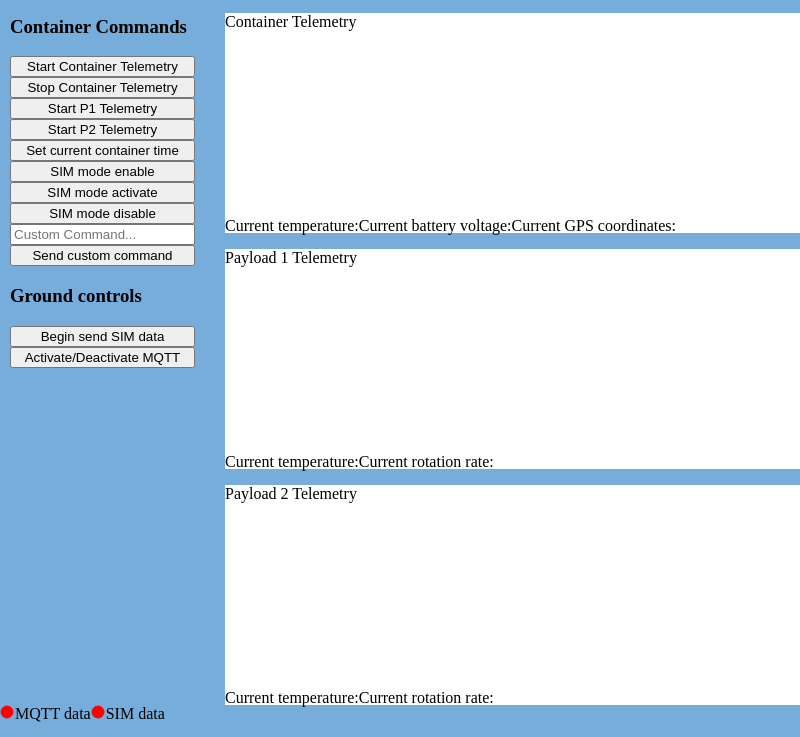
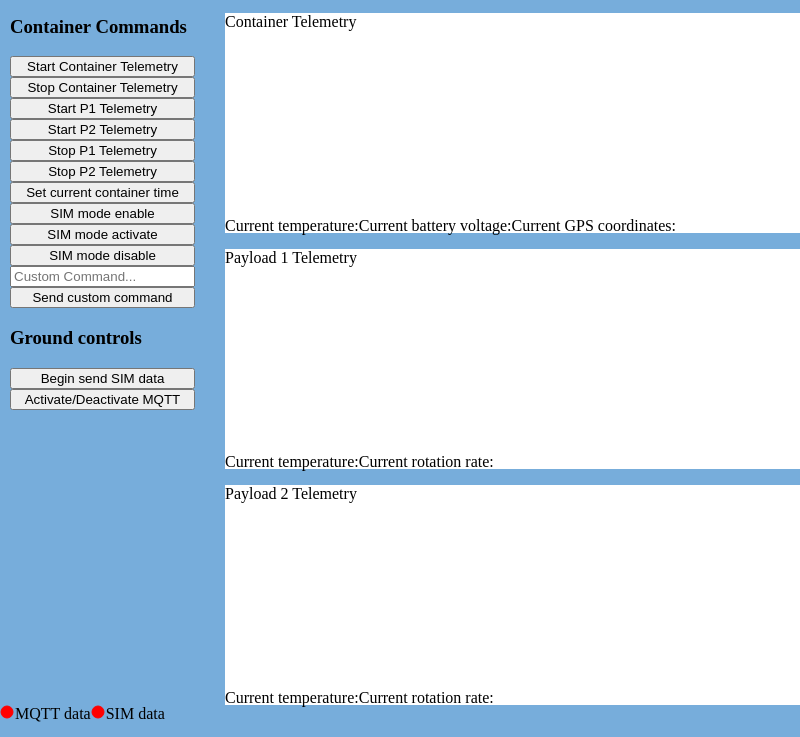
Before and after one commit to Bensas/CanSatSoftware, an Electron app: page GroundModule/components/overview/overview.html in a window 800 px wide. Shown: the part 83-820 px from the top of the page. Drawn offline with nearby package versions, Linux system fonts and the light colour scheme; no server answers.

Commit message:
Modified send payload command behavior

```diff
--- a/GroundModule/components/overview/communication.js
+++ b/GroundModule/components/overview/communication.js
@@ -80,6 +80,32 @@ function sendCommand(cmdData) {
   });
 }
 
+sendCommandToP1(cmdData) {
+  var frame = {
+    type: C.FRAME_TYPE.ZIGBEE_TRANSMIT_REQUEST,
+    destination64: PAYLOAD_1_MAC_ADDRESS,
+    data: cmdData
+  };
+  console.log("Sending command to payload 1:" + cmdData);
+  serialport.write(xbeeAPI.buildFrame(frame), function(err, res) {
+    if (err) throw(err);
+    else console.log(res);
+  });
+}
+
+sendCommandToP2(cmdData) {
+  var frame = {
+    type: C.FRAME_TYPE.ZIGBEE_TRANSMIT_REQUEST,
+    destination64: PAYLOAD_2_MAC_ADDRESS,
+    data: cmdData
+  };
+  console.log("Sending command to payload 2: " + cmdData);
+  serialport.write(xbeeAPI.buildFrame(frame), function(err, res) {
+    if (err) throw(err);
+    else console.log(res);
+  });
+}
+
 function sendContainerSetTimeCommand(){
   sendCommand('CMD,ST,' + getUtcTimeStr());
 }
--- a/GroundModule/components/overview/overview.html
+++ b/GroundModule/components/overview/overview.html
@@ -14,8 +14,10 @@
                 <h3>Container Commands</h3>
                 <button onclick="sendCommand('CMD,2764,CX,ON')">Start Container Telemetry</button>
                 <button onclick="sendCommand('CMD,2764,CX,OFF')">Stop Container Telemetry</button>
-                <button onclick="sendCommand('CMD,2764,SP1X,ON')">Start P1 Telemetry</button>
-                <button onclick="sendCommand('CMD,2764,SP2X,ON')">Start P2 Telemetry</button>
+                <button onclick="sendCommandToP1('1')">Start P1 Telemetry</button>
+                <button onclick="sendCommandToP2('1')">Start P2 Telemetry</button>
+                <button onclick="sendCommandToP1('0')">Stop P1 Telemetry</button>
+                <button onclick="sendCommandToP2('0')">Stop P2 Telemetry</button>
                 <button onclick="sendContainerSetTimeCommand()">Set current container time</button>
                 <button onclick="sendCommand('CMD,2764,SIM,ENABLE')">SIM mode enable</button>
                 <button onclick="sendCommand('CMD,2764,SIM,ACTIVATE')">SIM mode activate</button>
```
